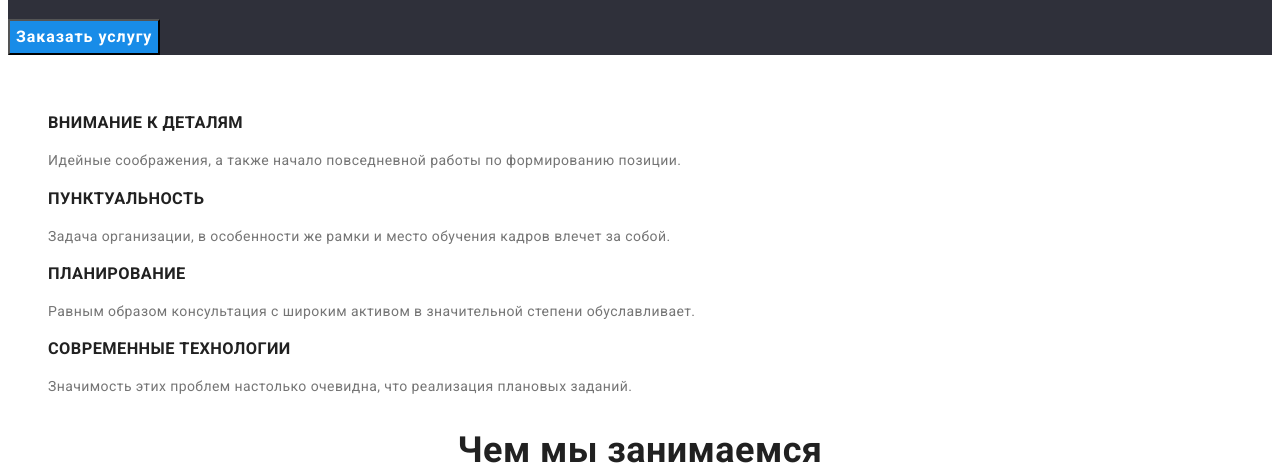
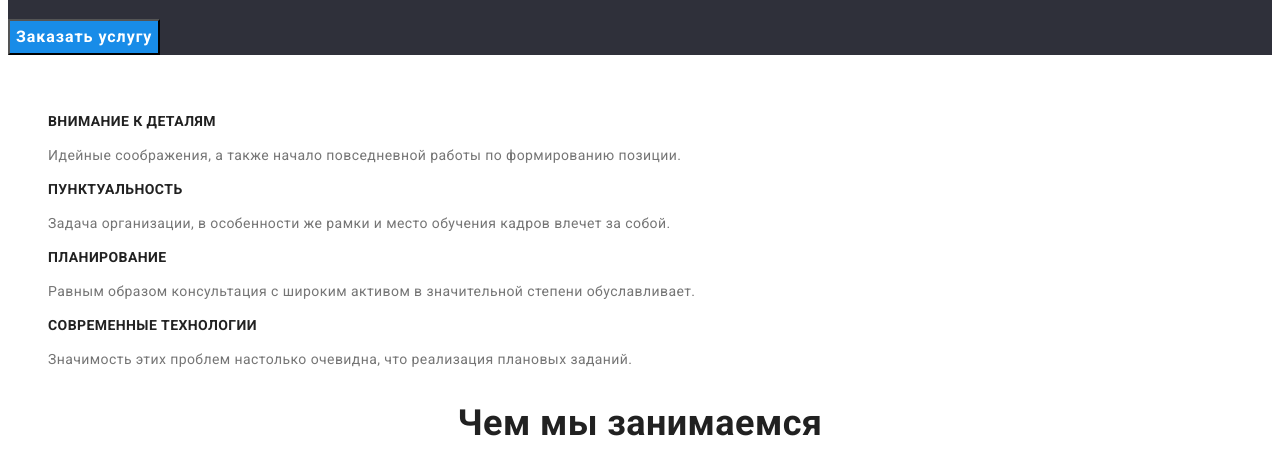
Before and after one commit to pasichnik-v/goit-markup-hw-02, a plain HTML site: page index.html in a window 1280 px wide. Shown: the part 320-791 px from the top of the page. Drawn offline with Linux system fonts and the light colour scheme.

Commit message:
Update styles.css

```diff
--- a/css/styles.css
+++ b/css/styles.css
@@ -147,12 +147,14 @@ background-color: var(--background-hero-footer);
 .features-title {
 visibility: hidden;
 }
+
 .features-head {
-    color: var(--primary-text-color);
+    font-size: 14px;
     font-weight: 700;
+    text-transform: uppercase;
     line-height: 1.14;
-    text-transform: uppercase;
 }
+
 .features-text {
     color: var(--secondary-text-color);
 
```
